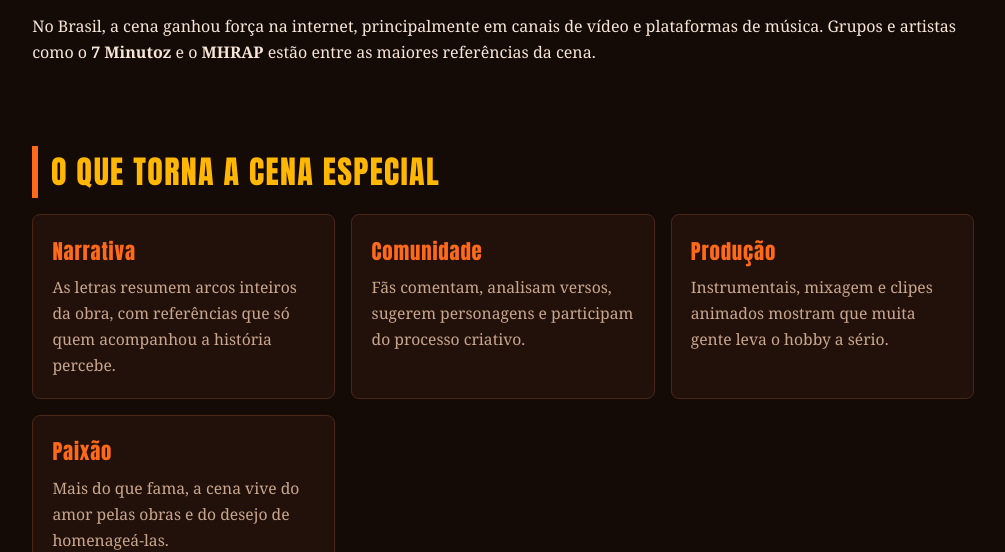
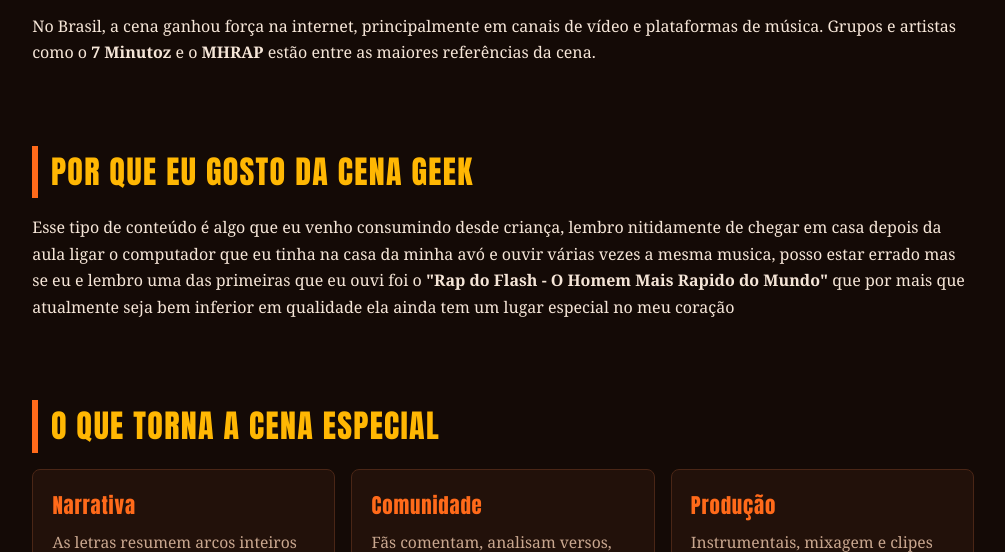
Before and after one commit to MarcosVMFe/WeekGeek, a plain HTML site: page index.html in a window 1280 px wide. Shown: the part 648-1200 px from the top of the page, without its empty margins (137-1142 px from the left). Drawn offline with Linux system fonts and the light colour scheme.

Commit message:
Adição de nova área 'por que eu gosto da cena'

```diff
--- a/index.html
+++ b/index.html
@@ -29,6 +29,12 @@
     <h2>O que é o "rap de anime"?</h2>
     <p>É um estilo de música feito por fãs, em que as letras contam a história, os sentimentos e os conflitos de personagens de animes, mangás e games. Cada faixa funciona como uma homenagem: o artista mergulha no personagem e transforma a trajetória dele em versos.</p>
     <p>No Brasil, a cena ganhou força na internet, principalmente em canais de vídeo e plataformas de música. Grupos e artistas como o <strong>7 Minutoz</strong> e o <strong>MHRAP</strong> estão entre as maiores referências da cena.</p>
+  </section>
+
+  <section id="o-que-e">
+    <h2>Por que eu gosto da cena geek</h2>
+    <p>Esse tipo de conteúdo é algo que eu venho consumindo desde criança, lembro nitidamente de chegar em casa depois da aula ligar o computador que eu tinha na casa da minha avó e ouvir várias vezes a mesma musica, posso estar errado mas se eu e lembro uma das primeiras que eu ouvi foi o <strong>"Rap do Flash - O Homem Mais Rapido do Mundo"</strong> que por mais que atualmente seja bem inferior em qualidade ela ainda tem um lugar especial no meu coração </p>
+    <p></p>
   </section>
 
   <section id="caracteristicas">
```
